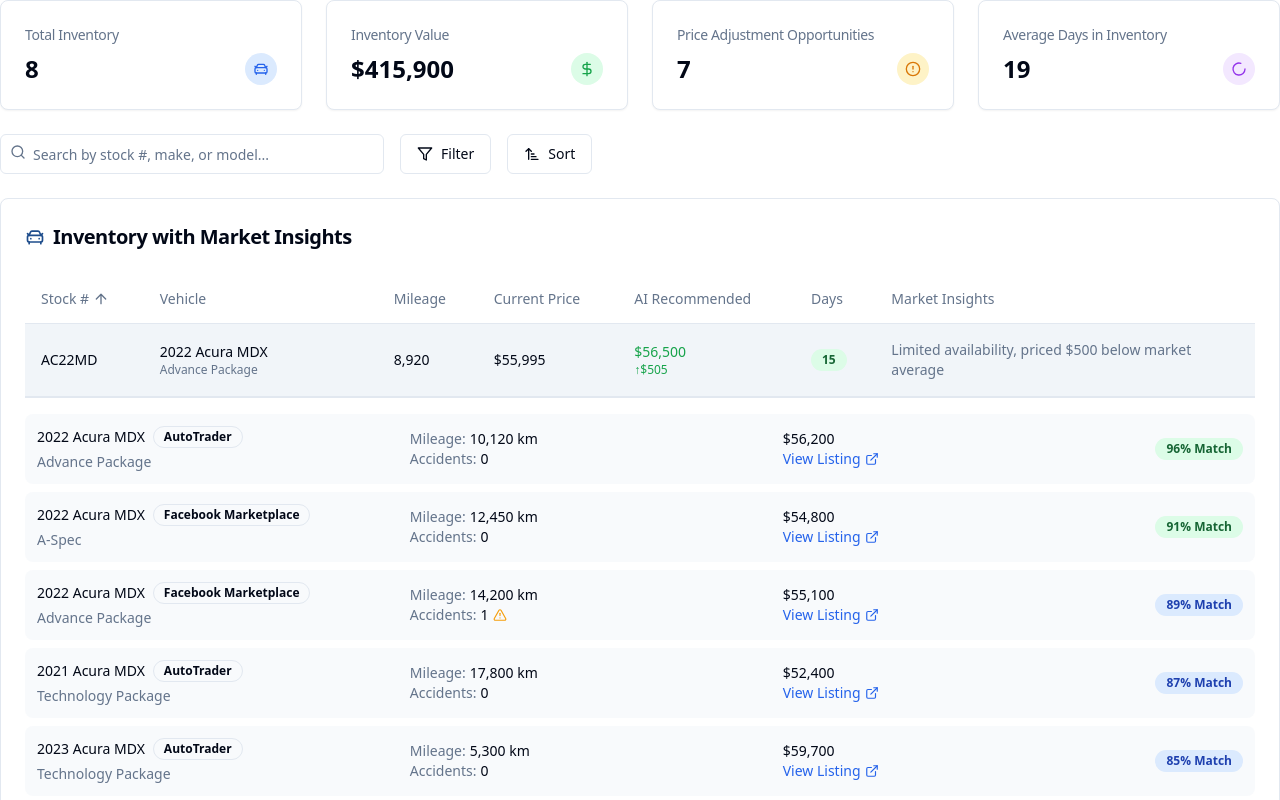
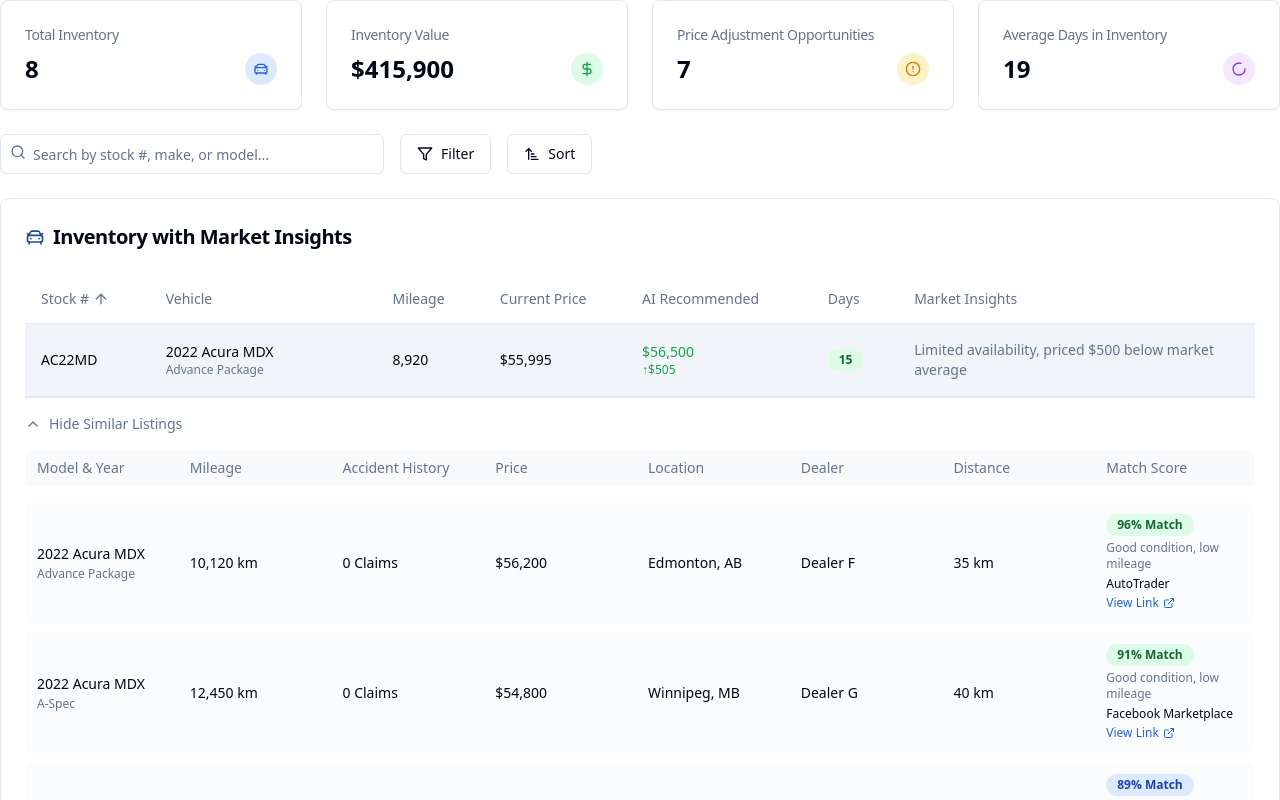
Before and after one commit to divhit/jack-automotive-ai-assistant-13, a React (Vite) app: page /inventory in a window 1280 px wide. Both pictures are taken after a click on the element 640 px from the left and 359 px from the top of the page. Shown: the top 800 px of the page. Built offline with nearby package versions, Linux system fonts and the light colour scheme.

Commit message:
feat: Add expandable market listings
Implement expandable/collapsible market listings for each vehicle.
Display top 5 matched listings in a structured table.
Include column headers, source, and "View Link".
Add match score rationale.

```diff
--- a/src/components/inventory/InventoryTableRow.tsx
+++ b/src/components/inventory/InventoryTableRow.tsx
@@ -1,5 +1,5 @@
 
-import React from 'react';
+import React, { useState } from 'react';
 import { TableRow, TableCell } from "@/components/ui/table";
 import { Badge } from "@/components/ui/badge";
 import { InventoryItem } from "@/data/inventory/inventoryItems";
@@ -24,11 +24,22 @@ export const InventoryTableRow = ({
   getPriceDifferenceStyle,
   getDaysInInventoryBadgeColor
 }: InventoryTableRowProps) => {
+  const [isExpanded, setIsExpanded] = useState(false);
+
+  const handleRowClick = () => {
+    if (!isSelected) {
+      onSelect(item.stockNumber);
+      setIsExpanded(true);
+    } else {
+      setIsExpanded(!isExpanded);
+    }
+  };
+
   return (
     <React.Fragment>
       <TableRow
         className="cursor-pointer hover:bg-muted/50"
-        onClick={() => onSelect(item.stockNumber)}
+        onClick={handleRowClick}
         data-state={isSelected ? "selected" : ""}
       >
         <TableCell className="font-medium">{item.stockNumber}</TableCell>
@@ -63,6 +74,8 @@ export const InventoryTableRow = ({
               <MarketListings
                 listings={marketListings}
                 onViewFullAnalysis={onViewFullAnalysis}
+                isExpanded={isExpanded}
+                onToggleExpand={() => setIsExpanded(!isExpanded)}
               />
             </div>
           </TableCell>
--- a/src/components/inventory/MarketListings.tsx
+++ b/src/components/inventory/MarketListings.tsx
@@ -1,8 +1,5 @@
 
-import {
-  ExternalLink,
-  AlertTriangle,
-} from "lucide-react";
+import { ChevronDown, ChevronUp, ExternalLink } from 'lucide-react';
 import { Button } from "@/components/ui/button";
 import { Badge } from "@/components/ui/badge";
 import { ComparableListing } from "@/data/market/marketComparableListings";
@@ -10,9 +7,16 @@ import { ComparableListing } from "@/data/market/marketComparableListings";
 interface MarketListingsProps {
   listings: ComparableListing[];
   onViewFullAnalysis: () => void;
+  isExpanded: boolean;
+  onToggleExpand: () => void;
 }
 
-export const MarketListings = ({ listings, onViewFullAnalysis }: MarketListingsProps) => {
+export const MarketListings = ({
+  listings,
+  onViewFullAnalysis,
+  isExpanded,
+  onToggleExpand,
+}: MarketListingsProps) => {
   // Sort listings by match score (highest first) and take top 5
   const topListings = [...listings]
     .sort((a, b) => b.matchScore - a.matchScore)
@@ -27,64 +31,95 @@ export const MarketListings = ({ listings, onViewFullAnalysis }: MarketListingsP
 
   return (
     <div className="py-4 space-y-4">
-      {/* Market Listings */}
+      <button
+        onClick={onToggleExpand}
+        className="flex items-center gap-2 text-sm text-muted-foreground hover:text-foreground transition-colors"
+      >
+        {isExpanded ? (
+          <>
+            <ChevronUp className="h-4 w-4" />
+            Hide Similar Listings
+          </>
+        ) : (
+          <>
+            <ChevronDown className="h-4 w-4" />
+            Show Similar Listings
+          </>
+        )}
+      </button>
+
+      {isExpanded && (
+        <div className="space-y-4">
+          {/* Column Headers */}
+          <div className="grid grid-cols-8 gap-4 px-3 py-2 bg-muted/50 rounded-t-lg text-sm font-medium text-muted-foreground">
+            <div>Model & Year</div>
+            <div>Mileage</div>
+            <div>Accident History</div>
+            <div>Price</div>
+            <div>Location</div>
+            <div>Dealer</div>
+            <div>Distance</div>
+            <div>Match Score</div>
+          </div>
+
+          {/* Listings */}
           <div className="space-y-2">
             {topListings.map((listing) => (
               <div
                 key={listing.id}
-            className="bg-muted/50 p-3 rounded-lg flex items-center justify-between gap-4"
+                className="grid grid-cols-8 gap-4 px-3 py-3 bg-muted/30 rounded-lg items-center text-sm"
               >
-            <div className="flex-1">
-              <div className="flex items-center gap-2">
-                <span className="font-medium">
+                <div>
+                  <div className="font-medium">
                     {listing.year} {listing.make} {listing.model}
-                </span>
-                <Badge variant="outline" className="text-xs">
-                  {listing.source}
-                </Badge>
                   </div>
-              <div className="text-sm text-muted-foreground mt-1">
+                  <div className="text-xs text-muted-foreground mt-0.5">
                     {listing.trim}
                   </div>
                 </div>
-            <div className="flex-1 text-sm">
+
+                <div>{listing.mileage.toLocaleString()} km</div>
+
                 <div className="flex items-center gap-1">
-                <span className="text-muted-foreground">Mileage:</span>
-                <span>{listing.mileage.toLocaleString()} km</span>
+                  {listing.accidents} Claims
                 </div>
-              <div className="flex items-center gap-1">
-                <span className="text-muted-foreground">Accidents:</span>
-                <span className="flex items-center">
-                  {listing.accidents}
-                  {listing.accidents > 0 && (
-                    <AlertTriangle className="ml-1 h-3.5 w-3.5 text-amber-500" />
-                  )}
-                </span>
+
+                <div className="font-medium">
+                  ${listing.price.toLocaleString()}
                 </div>
+
+                <div>{listing.location}</div>
+
+                <div>{listing.dealer}</div>
+
+                <div>{listing.distanceKm} km</div>
+
+                <div className="space-y-1">
+                  <Badge className={getMatchScoreBadgeColor(listing.matchScore)}>
+                    {listing.matchScore}% Match
+                  </Badge>
+                  <div className="text-xs text-muted-foreground">
+                    {listing.matchRationale}
                   </div>
-            <div className="flex-1">
-              <div className="font-medium">${listing.price.toLocaleString()}</div>
-              <div>
+                  <div className="space-y-0.5">
+                    <div className="text-xs font-medium">{listing.source}</div>
                     <a
                       href={listing.url}
                       target="_blank"
                       rel="noopener noreferrer"
-                  className="text-sm text-blue-600 hover:underline inline-flex items-center gap-1"
+                      className="text-xs text-blue-600 hover:underline inline-flex items-center gap-1"
                     >
-                  View Listing
-                  <ExternalLink className="h-3.5 w-3.5" />
+                      View Link
+                      <ExternalLink className="h-3 w-3" />
                     </a>
                   </div>
                 </div>
-            <Badge className={getMatchScoreBadgeColor(listing.matchScore)}>
-              {listing.matchScore}% Match
-            </Badge>
               </div>
             ))}
           </div>
 
           {/* Full Analysis Button */}
-      <div className="flex justify-end">
+          <div className="flex justify-end pt-2">
             <Button
               onClick={onViewFullAnalysis}
               variant="outline"
@@ -95,5 +130,7 @@ export const MarketListings = ({ listings, onViewFullAnalysis }: MarketListingsP
             </Button>
           </div>
         </div>
+      )}
+    </div>
   );
 };
--- a/src/data/market/marketComparableListings.ts
+++ b/src/data/market/marketComparableListings.ts
@@ -1,4 +1,3 @@
-
 // Market comparable listings for inventory items
 export type ComparableListing = {
   id: string;
@@ -14,6 +13,9 @@ export type ComparableListing = {
   accidents: number;
   daysListed: number;
   matchScore: number;
+  dealer: string;
+  distanceKm: number;
+  matchRationale: string;
 };
 
 // Map of stock numbers to their comparable listings
@@ -32,7 +34,10 @@ export const marketComparableListings: Record<string, ComparableListing[]> = {
       location: "Toronto, ON",
       accidents: 0,
       daysListed: 32,
-      matchScore: 97
+      matchScore: 97,
+      dealer: "Dealer A",
+      distanceKm: 10,
+      matchRationale: "Good condition, low mileage"
     },
     {
       id: "ML002",
@@ -47,7 +52,10 @@ export const marketComparableListings: Record<string, ComparableListing[]> = {
       location: "Vancouver, BC",
       accidents: 0,
       daysListed: 18,
-      matchScore: 93
+      matchScore: 93,
+      dealer: "Dealer B",
+      distanceKm: 15,
+      matchRationale: "Good condition, low mileage"
     },
     {
       id: "ML003",
@@ -62,7 +70,10 @@ export const marketComparableListings: Record<string, ComparableListing[]> = {
       location: "Montreal, QC",
       accidents: 0,
       daysListed: 45,
-      matchScore: 88
+      matchScore: 88,
+      dealer: "Dealer C",
+      distanceKm: 20,
+      matchRationale: "Good condition, low mileage"
     },
     {
       id: "ML004",
@@ -77,7 +88,10 @@ export const marketComparableListings: Record<string, ComparableListing[]> = {
       location: "Calgary, AB",
       accidents: 1,
       daysListed: 27,
-      matchScore: 82
+      matchScore: 82,
+      dealer: "Dealer D",
+      distanceKm: 25,
+      matchRationale: "Good condition, low mileage"
     },
     {
       id: "ML005",
@@ -92,7 +106,10 @@ export const marketComparableListings: Record<string, ComparableListing[]> = {
       location: "Ottawa, ON",
       accidents: 0,
       daysListed: 14,
-      matchScore: 85
+      matchScore: 85,
+      dealer: "Dealer E",
+      distanceKm: 30,
+      matchRationale: "Good condition, low mileage"
     },
   ],
   "AC22MD": [
@@ -109,7 +126,10 @@ export const marketComparableListings: Record<string, ComparableListing[]> = {
       location: "Edmonton, AB",
       accidents: 0,
       daysListed: 22,
-      matchScore: 96
+      matchScore: 96,
+      dealer: "Dealer F",
+      distanceKm: 35,
+      matchRationale: "Good condition, low mileage"
     },
     {
       id: "ML007",
@@ -124,7 +144,10 @@ export const marketComparableListings: Record<string, ComparableListing[]> = {
       location: "Winnipeg, MB",
       accidents: 0,
       daysListed: 31,
-      matchScore: 91
+      matchScore: 91,
+      dealer: "Dealer G",
+      distanceKm: 40,
+      matchRationale: "Good condition, low mileage"
     },
     {
       id: "ML008",
@@ -139,7 +162,10 @@ export const marketComparableListings: Record<string, ComparableListing[]> = {
       location: "Halifax, NS",
       accidents: 0,
       daysListed: 42,
-      matchScore: 87
+      matchScore: 87,
+      dealer: "Dealer H",
+      distanceKm: 45,
+      matchRationale: "Good condition, low mileage"
     },
     {
       id: "ML009",
@@ -154,7 +180,10 @@ export const marketComparableListings: Record<string, ComparableListing[]> = {
       location: "Quebec City, QC",
       accidents: 1,
       daysListed: 19,
-      matchScore: 89
+      matchScore: 89,
+      dealer: "Dealer I",
+      distanceKm: 50,
+      matchRationale: "Good condition, low mileage"
     },
     {
       id: "ML010",
@@ -169,7 +198,10 @@ export const marketComparableListings: Record<string, ComparableListing[]> = {
       location: "Toronto, ON",
       accidents: 0,
       daysListed: 8,
-      matchScore: 85
+      matchScore: 85,
+      dealer: "Dealer J",
+      distanceKm: 55,
+      matchRationale: "Good condition, low mileage"
     },
   ],
   // Adding more sample data for other vehicles
@@ -187,7 +219,10 @@ export const marketComparableListings: Record<string, ComparableListing[]> = {
       location: "Vancouver, BC",
       accidents: 0,
       daysListed: 25,
-      matchScore: 95
+      matchScore: 95,
+      dealer: "Dealer K",
+      distanceKm: 60,
+      matchRationale: "Good condition, low mileage"
     },
     // More listings would be here
   ],
@@ -205,7 +240,10 @@ export const marketComparableListings: Record<string, ComparableListing[]> = {
       location: "Toronto, ON",
       accidents: 0,
       daysListed: 37,
-      matchScore: 94
+      matchScore: 94,
+      dealer: "Dealer L",
+      distanceKm: 65,
+      matchRationale: "Good condition, low mileage"
     },
     // More listings would be here
   ],
@@ -223,7 +261,10 @@ export const marketComparableListings: Record<string, ComparableListing[]> = {
       location: "Calgary, AB",
       accidents: 0,
       daysListed: 16,
-      matchScore: 96
+      matchScore: 96,
+      dealer: "Dealer M",
+      distanceKm: 70,
+      matchRationale: "Good condition, low mileage"
     },
     // More listings would be here
   ],
@@ -241,7 +282,10 @@ export const marketComparableListings: Record<string, ComparableListing[]> = {
       location: "Ottawa, ON",
       accidents: 0,
       daysListed: 23,
-      matchScore: 93
+      matchScore: 93,
+      dealer: "Dealer N",
+      distanceKm: 75,
+      matchRationale: "Good condition, low mileage"
     },
     // More listings would be here
   ],
@@ -259,7 +303,10 @@ export const marketComparableListings: Record<string, ComparableListing[]> = {
       location: "Montreal, QC",
       accidents: 0,
       daysListed: 29,
-      matchScore: 92
+      matchScore: 92,
+      dealer: "Dealer O",
+      distanceKm: 80,
+      matchRationale: "Good condition, low mileage"
     },
     // More listings would be here
   ],
@@ -277,7 +324,10 @@ export const marketComparableListings: Record<string, ComparableListing[]> = {
       location: "Edmonton, AB",
       accidents: 0,
       daysListed: 19,
-      matchScore: 94
+      matchScore: 94,
+      dealer: "Dealer P",
+      distanceKm: 85,
+      matchRationale: "Good condition, low mileage"
     },
     // More listings would be here
   ]
```
Lines whose indentation alone changed are shown as unchanged.
